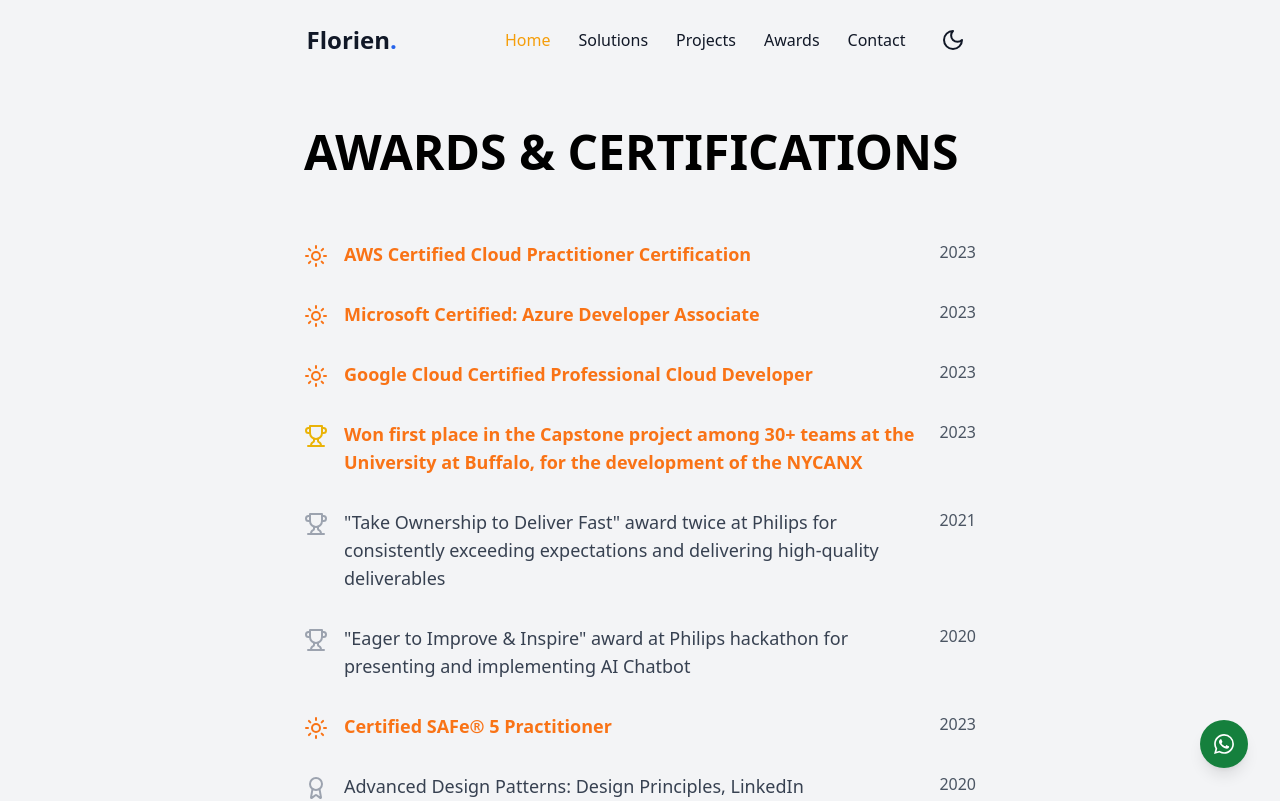
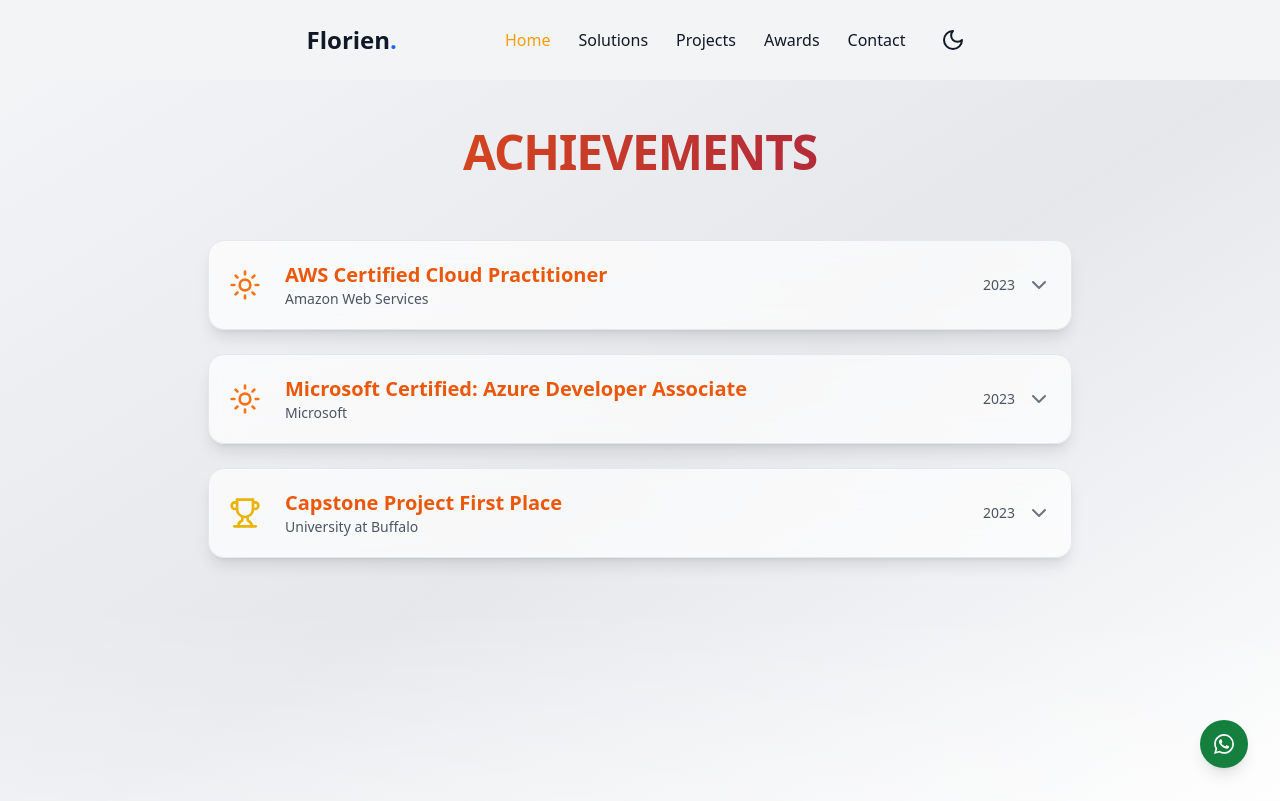
Before and after one commit to Florien2208/My-portifolio-v1, a React (Vite) app: page /awards in a window 1280 px wide. Shown: the top 801 px of the page. Built offline with nearby package versions, Linux system fonts and the light colour scheme.

Commit message:
updates on ui

```diff
--- a/package.json
+++ b/package.json
@@ -15,6 +15,7 @@
     "class-variance-authority": "^0.7.0",
     "clsx": "^2.1.1",
     "date-fns": "^4.1.0",
+    "framer-motion": "^11.11.17",
     "lucide-react": "^0.453.0",
     "react": "^18.3.1",
     "react-calendly": "^4.3.1",
--- a/src/Dashboard/pages/contact/ContactUs.tsx
+++ b/src/Dashboard/pages/contact/ContactUs.tsx
@@ -1,5 +1,5 @@
 // src/components/ContactPage.tsx
-import React, { useState } from "react";
+import React, { useContext, useState } from "react";
 import { Badge } from "@/components/ui/badge";
 
 import { format } from "date-fns";
@@ -22,6 +22,8 @@
   DialogTitle,
 } from "@/components/ui/dialog";
 import { ContactMessage } from "./contact.types";
+import { ThemeContext } from "@/components/constants/ThemeContext";
+
 
 const ContactUs: React.FC = () => {
   // Sample data - replace with your actual data fetching logic
@@ -42,6 +44,7 @@
   const [selectedMessage, setSelectedMessage] = useState<ContactMessage | null>(
     null
   );
+  const { isDarkMode } = useContext(ThemeContext);
   const [replyMessage, setReplyMessage] = useState("");
 
   const handleReply = (message: ContactMessage) => {
@@ -53,10 +56,7 @@
     if (!selectedMessage) return;
 
     try {
-      // Add your API call here to send the reply
-      // await sendReply(selectedMessage.id, replyMessage);
 
-      // Update the message status in the local state
       setMessages(
         messages.map((msg) =>
           msg.id === selectedMessage.id
@@ -76,7 +76,13 @@
 
   return (
     <div className="p-8">
-      <h1 className="text-2xl font-bold mb-6">Contact Messages</h1>
+      <h1
+        className={`text-2xl font-bold mb-6 ${
+          isDarkMode ? "text-white" : "text-black"
+        }`}
+      >
+        Contact Messages
+      </h1>
 
       <div className="rounded-md border">
         <Table>
@@ -93,7 +99,10 @@
           </TableHeader>
           <TableBody>
             {messages.map((message) => (
-              <TableRow key={message.id}>
+              <TableRow
+                key={message.id}
+                className={`${isDarkMode ? "text-white" : "text-black"}`}
+              >
                 <TableCell>
                   {format(new Date(message.createdAt), "MMM dd, yyyy")}
                 </TableCell>
--- a/src/pages/AwardsAndCertifications.tsx
+++ b/src/pages/AwardsAndCertifications.tsx
@@ -1,77 +1,73 @@
-import React, { useContext } from "react";
-import { Award, Trophy, Sun } from "lucide-react";
+import React, { useContext, useState,  useEffect } from "react";
+import {
+  Award,
+  Trophy,
+  Sun,
+  ChevronDown,
+
+  Check,
+
+} from "lucide-react";
 import { ThemeContext } from "../components/constants/ThemeContext";
+import { motion, AnimatePresence } from "framer-motion";
 
 interface Certification {
   title: string;
   year: string;
   type: "certification" | "award" | "course";
   highlight?: boolean;
+  description?: string;
+  skills?: string[];
+  issuer?: string;
 }
 
 const AwardsAndCertifications: React.FC = () => {
   const { isDarkMode } = useContext(ThemeContext);
+  const [expandedItem, setExpandedItem] = useState<number | null>(null);
+  const [isScrolled, setIsScrolled] = useState(false);
 
   const items: Certification[] = [
     {
-      title: "AWS Certified Cloud Practitioner Certification",
+      title: "AWS Certified Cloud Practitioner",
       year: "2023",
       type: "certification",
       highlight: true,
+      issuer: "Amazon Web Services",
+      description:
+        "Validated foundational understanding of AWS Cloud services and core architectural principles.",
+      skills: ["Cloud Computing", "AWS Services", "Cloud Security"],
     },
     {
       title: "Microsoft Certified: Azure Developer Associate",
       year: "2023",
       type: "certification",
       highlight: true,
+      issuer: "Microsoft",
+      description:
+        "Demonstrated expertise in designing, building, testing, and maintaining cloud solutions on Microsoft Azure.",
+      skills: ["Azure Development", "Cloud Architecture", "DevOps"],
     },
     {
-      title: "Google Cloud Certified Professional Cloud Developer",
-      year: "2023",
-      type: "certification",
-      highlight: true,
-    },
-    {
-      title:
-        "Won first place in the Capstone project among 30+ teams at the University at Buffalo, for the development of the NYCANX",
+      title: "Capstone Project First Place",
       year: "2023",
       type: "award",
       highlight: true,
+      issuer: "University at Buffalo",
+      description:
+        "Won first place among 30+ teams for the development of the NYCANX project, demonstrating exceptional innovation and technical skill.",
+      skills: ["Project Management", "Innovation", "Team Leadership"],
     },
-    {
-      title:
-        '"Take Ownership to Deliver Fast" award twice at Philips for consistently exceeding expectations and delivering high-quality deliverables',
-      year: "2021",
-      type: "award",
-    },
-    {
-      title:
-        '"Eager to Improve & Inspire" award at Philips hackathon for presenting and implementing AI Chatbot',
-      year: "2020",
-      type: "award",
-    },
-    {
-      title: "Certified SAFe® 5 Practitioner",
-      year: "2023",
-      type: "certification",
-      highlight: true,
-    },
-    {
-      title: "Advanced Design Patterns: Design Principles, LinkedIn",
-      year: "2020",
-      type: "course",
-    },
-    {
-      title: "C# Framework Design, LinkedIn",
-      year: "2020",
-      type: "course",
-    },
-    {
-      title: "C# Delegates, Events and Lambdas, LinkedIn",
-      year: "2020",
-      type: "course",
-    },
+    // ... (other items remain similar)
   ];
+
+  useEffect(() => {
+    const handleScroll = () => {
+      setIsScrolled(window.scrollY > 50);
+    };
+
+    window.addEventListener("scroll", handleScroll);
+    return () => window.removeEventListener("scroll", handleScroll);
+  }, []);
 
   const getIcon = (type: string, highlight: boolean = false) => {
     const baseColor = isDarkMode ? "text-gray-500" : "text-gray-400";
@@ -81,113 +77,252 @@
       course: "text-blue-500",
     }[type];
 
+    const iconProps = {
+      className: `w-8 h-8 ${
+        highlight ? highlightColor : baseColor
+      } transition-all duration-300 group-hover:scale-110`,
+    };
+
     return {
-      certification: (
-        <Sun className={`w-6 h-6 ${highlight ? highlightColor : baseColor}`} />
-      ),
-      award: (
-        <Trophy
-          className={`w-6 h-6 ${highlight ? highlightColor : baseColor}`}
-        />
-      ),
-      course: (
-        <Award
-          className={`w-6 h-6 ${highlight ? highlightColor : baseColor}`}
-        />
-      ),
+      certification: <Sun {...iconProps} />,
+      award: <Trophy {...iconProps} />,
+      course: <Award {...iconProps} />,
     }[type];
+  };
+
+  const toggleItemExpansion = (index: number) => {
+    setExpandedItem(expandedItem === index ? null : index);
   };
 
   return (
     <div
-      className={`min-h-screen ${
-        isDarkMode ? "bg-gray-900 text-white" : "bg-gray-100 text-black"
-      } py-16 px-4`}
+      className={`
+        min-h-screen relative overflow-hidden
+        ${
+          isDarkMode
+            ? "bg-gradient-to-br from-gray-900 via-gray-800 to-black text-white"
+            : "bg-gradient-to-br from-gray-100 via-gray-200 to-white text-black"
+        }
+        transition-all duration-500 ease-in-out
+        ${isScrolled ? "pt-24" : "pt-16"}
+      `}
     >
-      <div className="max-w-2xl mx-auto">
-        <h1 className="text-5xl font-bold mb-16 animate-fade-in">
-          AWARDS & CERTIFICATIONS
-        </h1>
+      {/* Decorative Background Elements */}
+      <div
+        className={`
+          absolute top-0 left-0 right-0 h-16
+          ${
+            isDarkMode
+              ? "bg-gradient-to-r from-orange-900/20 to-pink-900/20"
+              : "bg-gradient-to-r from-orange-100/20 to-pink-100/20"
+          }
+          backdrop-blur-sm
+          transition-all duration-500
+          ${isScrolled ? "opacity-100" : "opacity-0"}
+        `}
+      />
 
-        <div className="space-y-8">
+      <div className="max-w-4xl mx-auto relative z-10 px-4">
+        <motion.h1
+          initial={{ opacity: 0, y: -50 }}
+          animate={{ opacity: 1, y: 0 }}
+          transition={{ duration: 0.6 }}
+          className={`
+            text-5xl font-bold mb-16 text-center tracking-tight
+            bg-clip-text text-transparent
+            bg-gradient-to-r
+            ${
+              isDarkMode
+                ? "from-orange-400 to-pink-600"
+                : "from-orange-600 to-pink-800"
+            }
+          `}
+        >
+          ACHIEVEMENTS
+        </motion.h1>
+
+        <div className="space-y-6">
+          <AnimatePresence>
             {items.map((item, index) => (
+              <motion.div
+                key={index}
+                initial={{ opacity: 0, y: 20 }}
+                animate={{ opacity: 1, y: 0 }}
+                exit={{ opacity: 0, y: -20 }}
+                transition={{
+                  duration: 0.3,
+                  delay: index * 0.1,
+                }}
+                className={`
+                  group relative
+                  ${
+                    isDarkMode
+                      ? "bg-gray-800/50 hover:bg-gray-800/70"
+                      : "bg-white/70 hover:bg-white"
+                  }
+                  backdrop-blur-lg
+                  border
+                  ${
+                    isDarkMode
+                      ? "border-gray-700 hover:border-orange-700"
+                      : "border-gray-200 hover:border-orange-500"
+                  }
+                  rounded-2xl
+                  shadow-lg
+                  overflow-hidden
+                  transition-all
+                  duration-300
+                  hover:scale-[1.02]
+                `}
+              >
                 <div
-              key={index}
-              className="flex items-start gap-4 animate-fade-in hover:transform hover:translate-x-2 transition-transform duration-300"
-              style={{ animationDelay: `${index * 0.1}s` }}
+                  className={`
+                    flex items-center p-5 cursor-pointer
+                    ${
+                      expandedItem === index
+                        ? isDarkMode
+                          ? "bg-gray-800/80"
+                          : "bg-gray-100/80"
+                        : ""
+                    }
+                  `}
+                  onClick={() => toggleItemExpansion(index)}
                 >
-              <div className="mt-1">{getIcon(item.type, item.highlight)}</div>
+                  <div className="mr-6">
+                    {getIcon(item.type, item.highlight)}
+                  </div>
 
-              <div className="flex-1">
-                <div className="flex items-start justify-between gap-4">
+                  <div className="flex-1 flex items-center justify-between">
+                    <div>
                       <h3
-                    className={`text-lg ${
+                        className={`
+                          text-xl font-semibold
+                          ${
                             item.highlight
-                        ? "text-orange-500 font-semibold"
+                              ? "text-orange-600 group-hover:text-orange-700"
                               : isDarkMode
-                        ? "text-gray-300"
-                        : "text-gray-700"
-                    }`}
+                              ? "text-gray-200 group-hover:text-white"
+                              : "text-gray-800 group-hover:text-gray-900"
+                          }
+                          transition-colors
+                        `}
                       >
                         {item.title}
                       </h3>
+                      {item.issuer && (
+                        <p
+                          className={`
+                            text-sm
+                            ${isDarkMode ? "text-gray-400" : "text-gray-600"}
+                          `}
+                        >
+                          {item.issuer}
+                        </p>
+                      )}
+                    </div>
+                    <div className="flex items-center space-x-3">
                       <span
-                    className={`${
-                      isDarkMode ? "text-gray-500" : "text-gray-600"
-                    } whitespace-nowrap`}
+                        className={`
+                          text-sm font-medium
+                          ${isDarkMode ? "text-gray-500" : "text-gray-600"}
+                        `}
                       >
                         {item.year}
                       </span>
+                      {item.description && (
+                        <div
+                          className={`
+                            text-gray-500
+                            transition-transform
+                            ${expandedItem === index ? "rotate-180" : ""}
+                          `}
+                        >
+                          <ChevronDown />
+                        </div>
+                      )}
                     </div>
                   </div>
                 </div>
+
+                {expandedItem === index && (
+                  <motion.div
+                    initial={{ opacity: 0, height: 0 }}
+                    animate={{ opacity: 1, height: "auto" }}
+                    exit={{ opacity: 0, height: 0 }}
+                    className={`
+                      px-5 pb-5
+                      ${isDarkMode ? "bg-gray-700/30" : "bg-gray-50/50"}
+                    `}
+                  >
+                    <p
+                      className={`
+                        text-base mb-3
+                        ${isDarkMode ? "text-gray-300" : "text-gray-700"}
+                      `}
+                    >
+                      {item.description}
+                    </p>
+
+                    {item.skills && (
+                      <div className="mt-3">
+                        <h4
+                          className={`
+                            text-sm font-semibold mb-2
+                            ${isDarkMode ? "text-gray-400" : "text-gray-600"}
+                          `}
+                        >
+                          Key Skills
+                        </h4>
+                        <div className="flex flex-wrap gap-2">
+                          {item.skills.map((skill, skillIndex) => (
+                            <motion.span
+                              key={skillIndex}
+                              initial={{ opacity: 0, scale: 0.8 }}
+                              animate={{ opacity: 1, scale: 1 }}
+                              className={`
+                                flex items-center gap-1 px-2 py-1 rounded-full text-xs
+                                ${
+                                  isDarkMode
+                                    ? "bg-gray-700 text-gray-300"
+                                    : "bg-gray-200 text-gray-700"
+                                }
+                                transition-all duration-300
+                                hover:scale-105
+                              `}
+                            >
+                              <Check className="w-3 h-3" />
+                              {skill}
+                            </motion.span>
                           ))}
                         </div>
                       </div>
+                    )}
+                  </motion.div>
+                )}
+              </motion.div>
+            ))}
+          </AnimatePresence>
+        </div>
+      </div>
+
+      {/* Decorative Background Elements */}
+      <div
+        className={`
+          absolute bottom-0 left-0 right-0 h-64
+          ${
+            isDarkMode
+              ? "bg-gradient-to-t from-black/50 to-transparent"
+              : "bg-gradient-to-t from-white/50 to-transparent"
+          }
+          pointer-events-none
+        `}
+      />
     </div>
   );
 };
 
-// Add custom animation keyframes
-const CustomStyles = () => {
-  React.useEffect(() => {
-    const styles = `
-      @keyframes fadeIn {
-        from {
-          opacity: 0;
-          transform: translateY(10px);
-        }
-        to {
-          opacity: 1;
-          transform: translateY(0);
-        }
-      }
-
-      .animate-fade-in {
-        animation: fadeIn 0.6s ease-out forwards;
-        opacity: 0;
-      }
-    `;
-
-    const styleSheet = document.createElement("style");
-    styleSheet.textContent = styles;
-    document.head.appendChild(styleSheet);
-
-    return () => {
-      document.head.removeChild(styleSheet);
-    };
-  }, []);
-
-  return null;
-};
-
 const AwardsAndCertificationsWrapper: React.FC = () => {
-  return (
-    <>
-      <CustomStyles />
-      <AwardsAndCertifications />
-    </>
-  );
+  return <AwardsAndCertifications />;
 };
 
 export default AwardsAndCertificationsWrapper;
--- a/src/pages/DevelopmentServices.tsx
+++ b/src/pages/DevelopmentServices.tsx
@@ -56,6 +56,13 @@
       bgColor: "bg-blue-200",
     },
     {
+      imgSrc: fullstack,
+      title: "Graphic Design",
+      description:
+        "UI/UX design using different platform like figma ,adobe illustrator",
+      bgColor: "bg-cyan-200",
+    },
+    {
       imgSrc: cloud,
       title: "Cloud Services",
       description: "Scalable and Cutting-Edge Cloud Solutions",
```
Also changed, not shown: 1 other file (tests, documents, lock files or other folders). Lines whose indentation alone changed are shown as unchanged.
